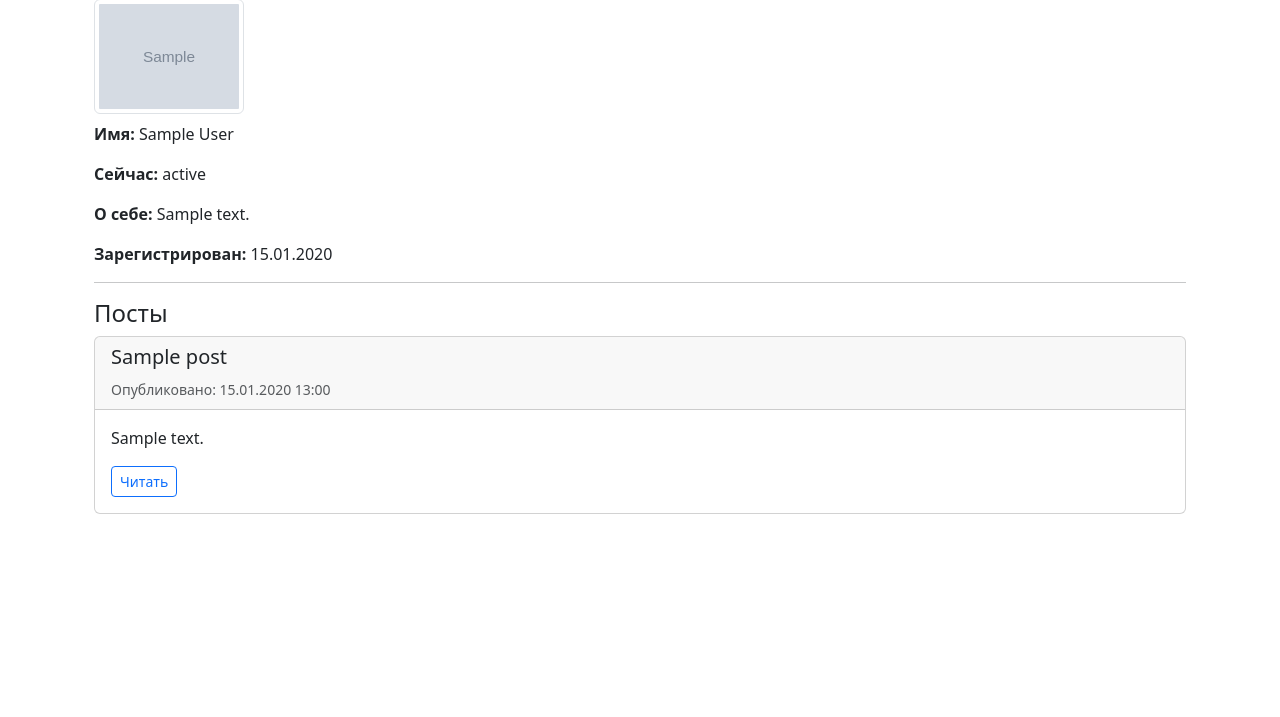
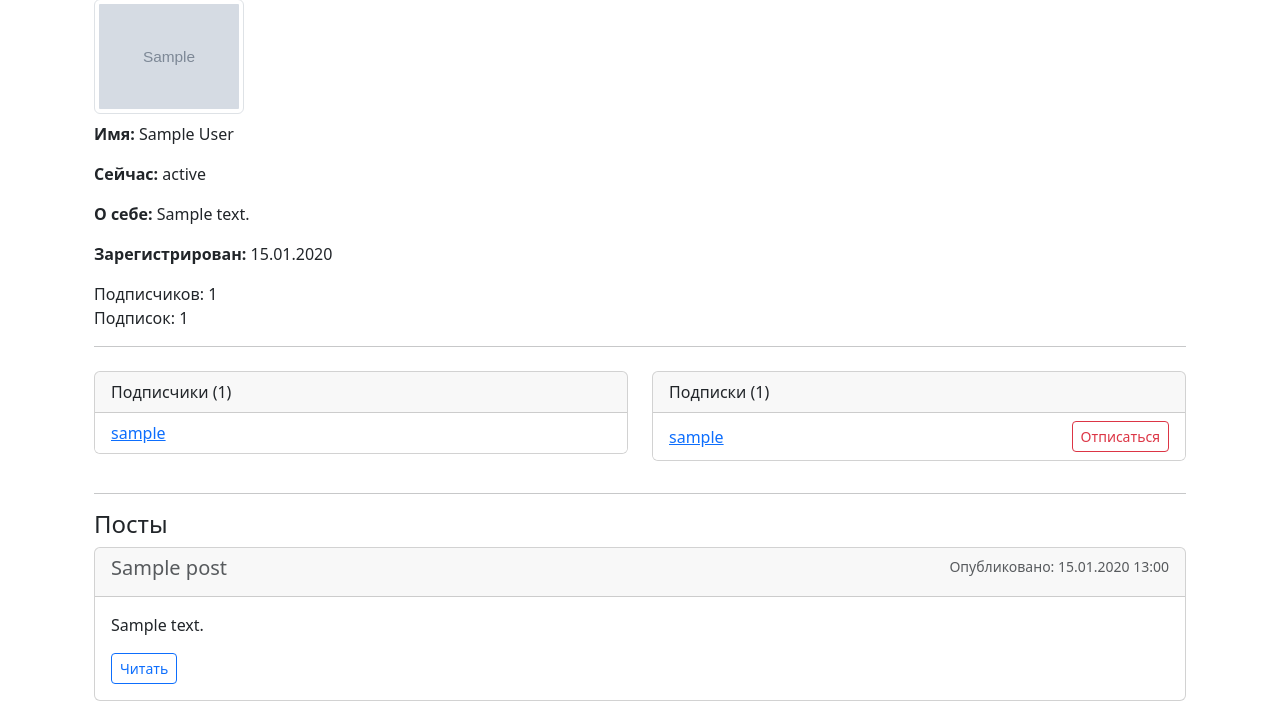
Before and after one commit to IIIPEK/MiniSocialProject, a Django app: a page that uses accounts/templates/accounts/public_profile.html in a window 1280 px wide. Shown: the part 127-844 px from the top of the page. Before the commit the page ends 641 px from the top, so only its background shows below. Run offline with Django 5.2, Linux system fonts and the light colour scheme; a user stored in the database is signed in; tables that the repository leaves empty hold one stand-in row (values such as "Sample post"); grey boxes marked "Sample" are stand-in pictures.

Commit message:
Following and followers filters and buttons added

```diff
--- a/accounts/templates/accounts/public_profile.html
+++ b/accounts/templates/accounts/public_profile.html
@@ -9,6 +9,10 @@
         <p><strong>Сейчас:</strong> {{ profile_user.status_message }}</p>
         <p><strong>О себе:</strong> {{ profile_user.bio }}</p>
         <p><strong>Зарегистрирован:</strong> {{ profile_user.date_joined|date:"d.m.Y" }}</p>
+        <p>
+            Подписчиков: {{ followers_count }}<br>
+            Подписок: {{ following_count }}
+        </p>
         {% if user.is_authenticated and user != profile_user %}
             <form method="post" action="{% url 'accounts:toggle_follow' profile_user.username %}">
                 {% csrf_token %}
@@ -19,13 +23,66 @@
                 {% endif %}
             </form>
         {% endif %}
+        <hr>
+        <div class="row mt-4">
+            <div class="col-md-6">
+                <div class="card mb-3">
+                    <div class="card-header">
+                        Подписчики ({{ followers_count }})
+                    </div>
+                    <ul class="list-group list-group-flush">
+                        {% for follower in profile_user.followers.all %}
+                            <li class="list-group-item d-flex justify-content-between align-items-center">
+                                <a href="{% url 'accounts:public_profile' follower.username %}">
+                                    {{ follower.username }}
+                                </a>
+
+                                {% if user.is_authenticated and user != follower and follower not in user.following.all %}
+                                    <form method="post" action="{% url 'accounts:toggle_follow' follower.username %}" class="mb-0">
+                                        {% csrf_token %}
+                                        <button class="btn btn-sm btn-outline-primary">Подписаться</button>
+                                    </form>
+                                {% endif %}
+                            </li>
+                        {% empty %}
+                            <li class="list-group-item text-muted">Нет подписчиков</li>
+                        {% endfor %}
+                    </ul>
+                </div>
+            </div>
+
+            <div class="col-md-6">
+                <div class="card mb-3">
+                    <div class="card-header">
+                        Подписки ({{ following_count }})
+                    </div>
+                    <ul class="list-group list-group-flush">
+                        {% for following in profile_user.following.all %}
+                            <li class="list-group-item d-flex justify-content-between align-items-center">
+                                <a href="{% url 'accounts:public_profile' following.username %}">
+                                    {{ following.username }}
+                                </a>
+                                {% if user.is_authenticated and user == profile_user %}
+                                    <form method="post" action="{% url 'accounts:toggle_follow' following.username %}" class="mb-0">
+                                        {% csrf_token %}
+                                        <button class="btn btn-sm btn-outline-danger">Отписаться</button>
+                                    </form>
+                                {% endif %}
+                            </li>
+                        {% empty %}
+                            <li class="list-group-item text-muted">Ни на кого не подписан</li>
+                        {% endfor %}
+                    </ul>
+                </div>
+            </div>
+        </div>
 
 
         <hr>
         <h4>Посты</h4>
         {% for post in posts %}
             <div class="card mb-3">
-                <div class="card-header">
+                <div class="card-header text-muted d-flex flex-column flex-sm-row justify-content-between gap-2">
                     <h5>{{ post.title }}</h5>
                     <small class="text-muted">Опубликовано: {{ post.created_at|date:"d.m.Y H:i" }}</small>
                 </div>
--- a/accounts/views.py
+++ b/accounts/views.py
@@ -3,6 +3,7 @@ from django.contrib.auth.decorators import login_required
 from django.contrib.auth.forms import AuthenticationForm
 from django.shortcuts import render, redirect, get_object_or_404
 from django.contrib.auth import update_session_auth_hash
+from django.views.decorators.http import require_POST
 
 from .forms import CustomUserCreationForm
 from .forms import ProfileUpdateForm, CustomPasswordChangeForm
@@ -79,12 +80,17 @@ def user_list(request):
 def public_profile(request, username):
     user_profile = get_object_or_404(User, username=username)
     posts = user_profile.posts.all()
+    followers_count = user_profile.followers.count()
+    following_count = user_profile.following.count()
     return render(request, 'accounts/public_profile.html', {
         'profile_user': user_profile,
         'posts': posts,
+        'followers_count': followers_count,
+        'following_count': following_count,
     })
 
 @login_required
+@require_POST
 def toggle_follow(request, username):
     target_user = get_object_or_404(User, username=username)
     if request.user == target_user:
```
Also changed, not shown: social/templates/social/post_list.html (+7 -0 lines), social/views.py (+13 -2 lines).
